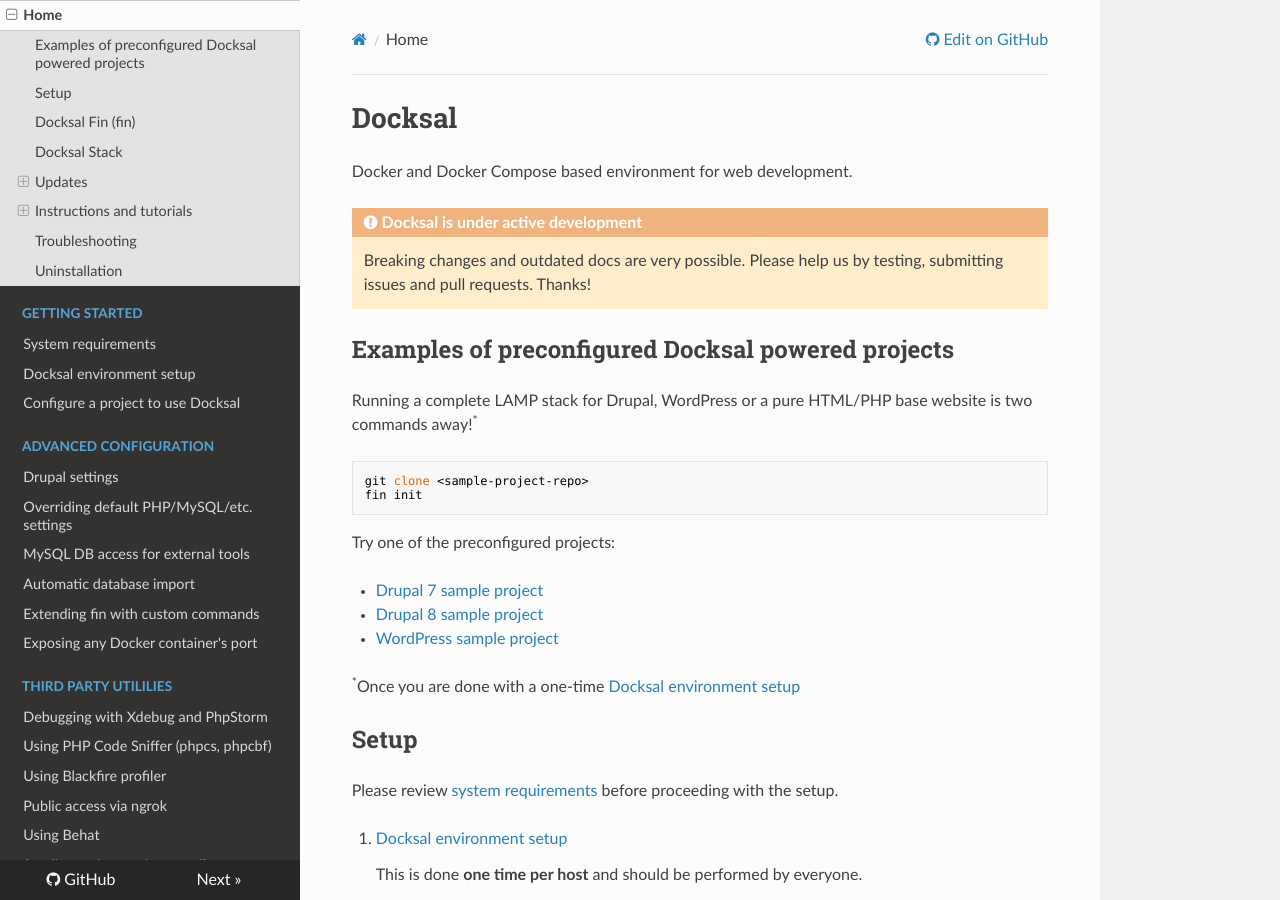
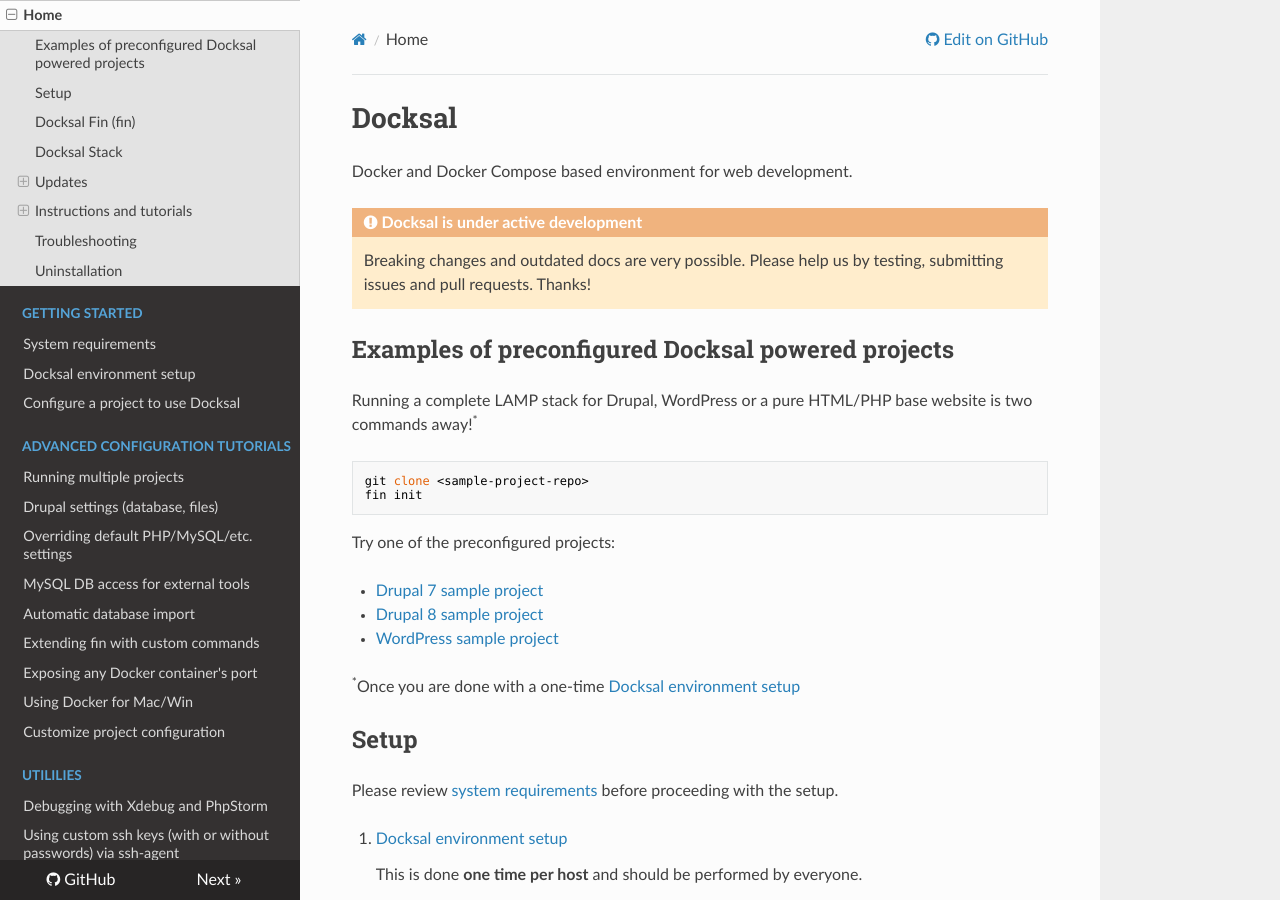
Before and after one commit to docksal/docksal, an MkDocs documentation site: the page built from docs/index.md, in a window 1280 px wide and 900 px high. Built offline with MkDocs 1.6.1, drawn with Linux system fonts in a browser that asks for light colours; nearby versions of some CDN libraries; old or Windows-style settings are respelled for this version of MkDocs.

Commit message:
Update mkdocs.yml

```diff
--- a/mkdocs.yml
+++ b/mkdocs.yml
@@ -11,21 +11,24 @@ pages:
     - System requirements: system-requirements.md
     - Docksal environment setup: env-setup.md
     - Configure a project to use Docksal: project-setup.md
-  - Advanced configuration:
-    - Drupal settings: drupal-settings.md
+  - Advanced configuration tutorials:
+    - Running multiple projects: multiple-projects.md
+    - Drupal settings (database, files): drupal-settings.md
     - Overriding default PHP/MySQL/etc. settings: settings.md
     - MySQL DB access for external tools: db-access.md
     - Automatic database import: db-import.md
     - Extending fin with custom commands: custom-commands.md
     - Exposing any Docker container's port: expose-port.md
-  - Third party utililies:
+    - Using Docker for Mac/Win: /docs/env-setup-native.md
+    - Customize project configuration: project-customize.md
+  - Utililies:
     - Debugging with Xdebug and PhpStorm: xdebug.md
+    - Using custom ssh keys (with or without passwords) via ssh-agent: ssh-agent.md
+    - Sending and capturing e-mail: mail.md
+    - Using SASS/Compass: sass.md
     - Using PHP Code Sniffer (phpcs, phpcbf): phpcs.md
-    - Using Blackfire profiler: blackfire.md
-    - Public access via ngrok: public-access.md
-    - Using Behat: behat.md
-    - Sending and capturing e-mail: mail.md
     - Enabling Varnish support: varnish.md
     - Enabling Apache Solr support: apache-solr.md
-    - Using Sass: sass.md
-    - Using custom ssh keys (with or without passwords) via ssh-agent: ssh-agent.md
+    - Using Blackfire profiler: blackfire.md
+    - Using Behat: behat.md
+    - Public access via ngrok: public-access.md
```
